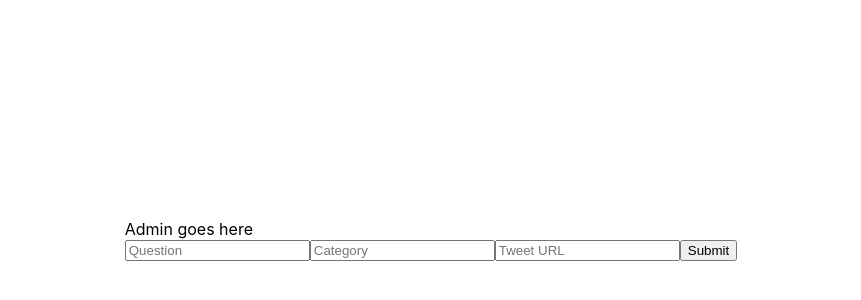
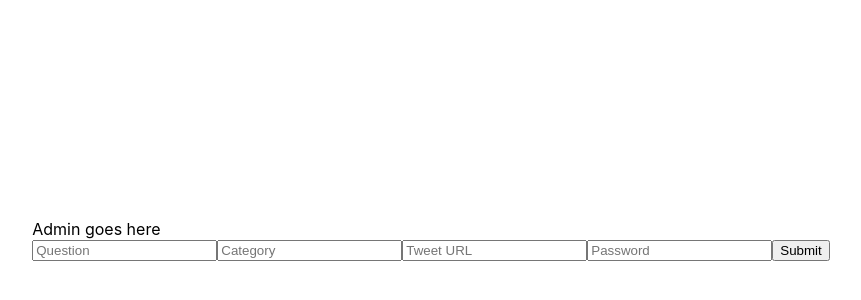
Before and after one commit to akshatchavann/ttapplication, a React (Create React App) app in the folder frontend/: page /Admin in a window 1280 px wide. Shown: the part 160-460 px from the top of the page, without its empty margins (209-1070 px from the left). Built offline with nearby package versions, Linux system fonts and the light colour scheme.

Commit message:
changes to admin portal

```diff
--- a/frontend/src/pages/Admin.js
+++ b/frontend/src/pages/Admin.js
@@ -1,7 +1,7 @@
 import React, { useState } from 'react';
 
 const Admin = () => {
-  const [formData, setFormData] = useState({ question: '', category: '', tweetURL: '' });
+  const [formData, setFormData] = useState({ question: '', category: '', tweetURL: '', password: '' });
   const [error, setError] = useState('');
 
   const handleInputChange = (e) => {
@@ -10,8 +10,13 @@ const Admin = () => {
   };
 
   async function handleSubmit(event) {
+    event.preventDefault();
+
+    if (formData.password !== 'asdfAc12345') {
+      setError('Invalid password');
+      return;
+    }
     try {
-      event.preventDefault();
       console.log("submitted");
       console.log(formData);
       const response = await fetch('http://localhost:3000/api/questions/create', {
@@ -59,8 +64,16 @@ const Admin = () => {
           value={formData.tweetURL}
           onChange={handleInputChange}
         />
+        <input
+          type="password"
+          name="password"
+          placeholder="Password"
+          value={formData.password}
+          onChange={handleInputChange}
+        />
         <button type="submit">Submit</button>
       </form>
+      {error && <p>{error}</p>}
     </div>
   );
 };
--- a/frontend/src/pages/Content.js
+++ b/frontend/src/pages/Content.js
@@ -103,7 +103,7 @@ const Content = () => {
         });
     }
 
-    console.log(loadedQuestion)
+    console.log(ratings)
     return (
         <div>
         <Header />
@@ -128,12 +128,21 @@ const Content = () => {
                             />
                             <div>
                             <span>1</span>
+                                    <span>_</span>
                                     <span>2</span>
+                                    <span>_</span>
                                     <span>3</span>
+                                    <span>_</span>
                                     <span>4</span>
+                                    <span>_</span>
                                     <span>5</span>
+                                    <span>_</span>
                                     <span>6</span>
+                                    <span>_</span>
                                     <span>7</span>
+                            </div>
+                            <div>
+                                Current Answer: {ratings.ans || '1'}
                             </div>
                         </div>
                     ))}
```
Lines whose indentation alone changed are shown as unchanged.
